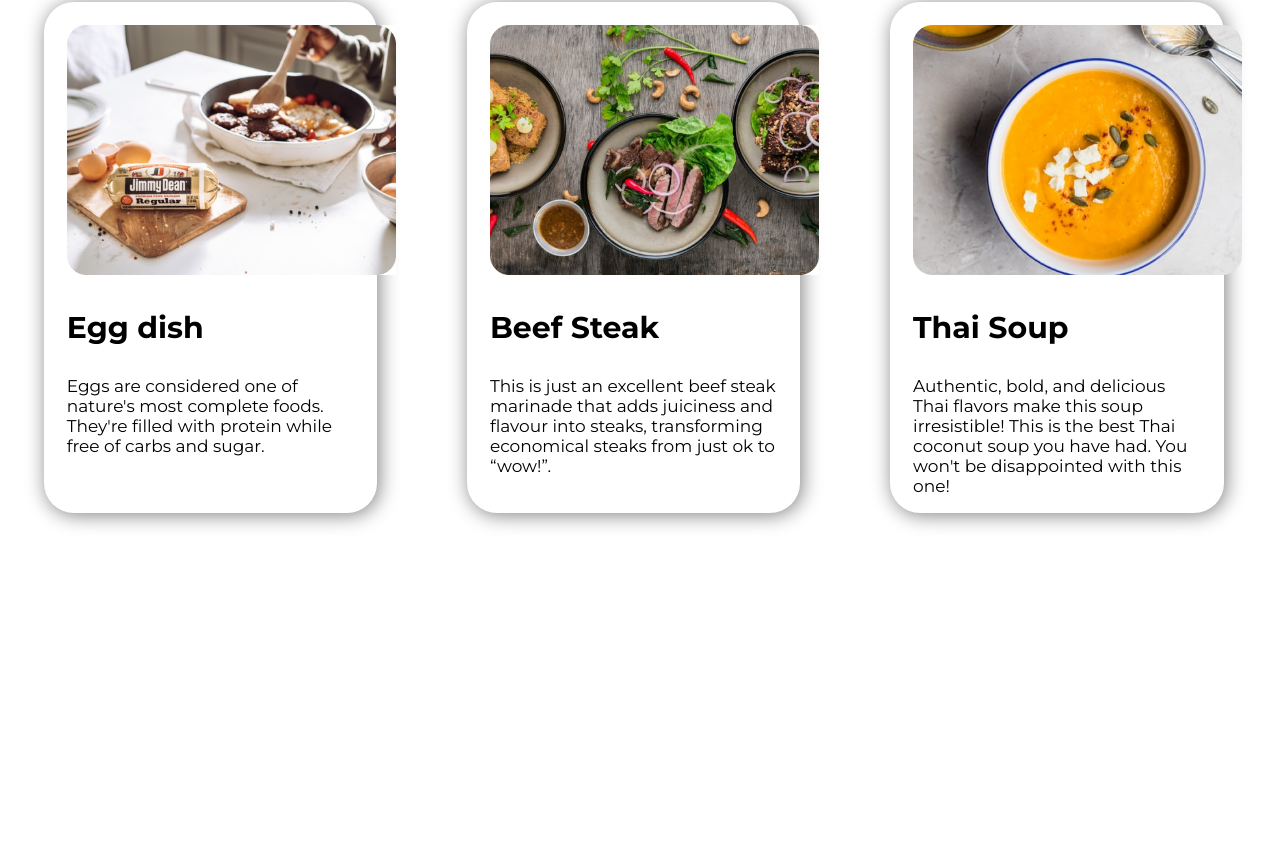
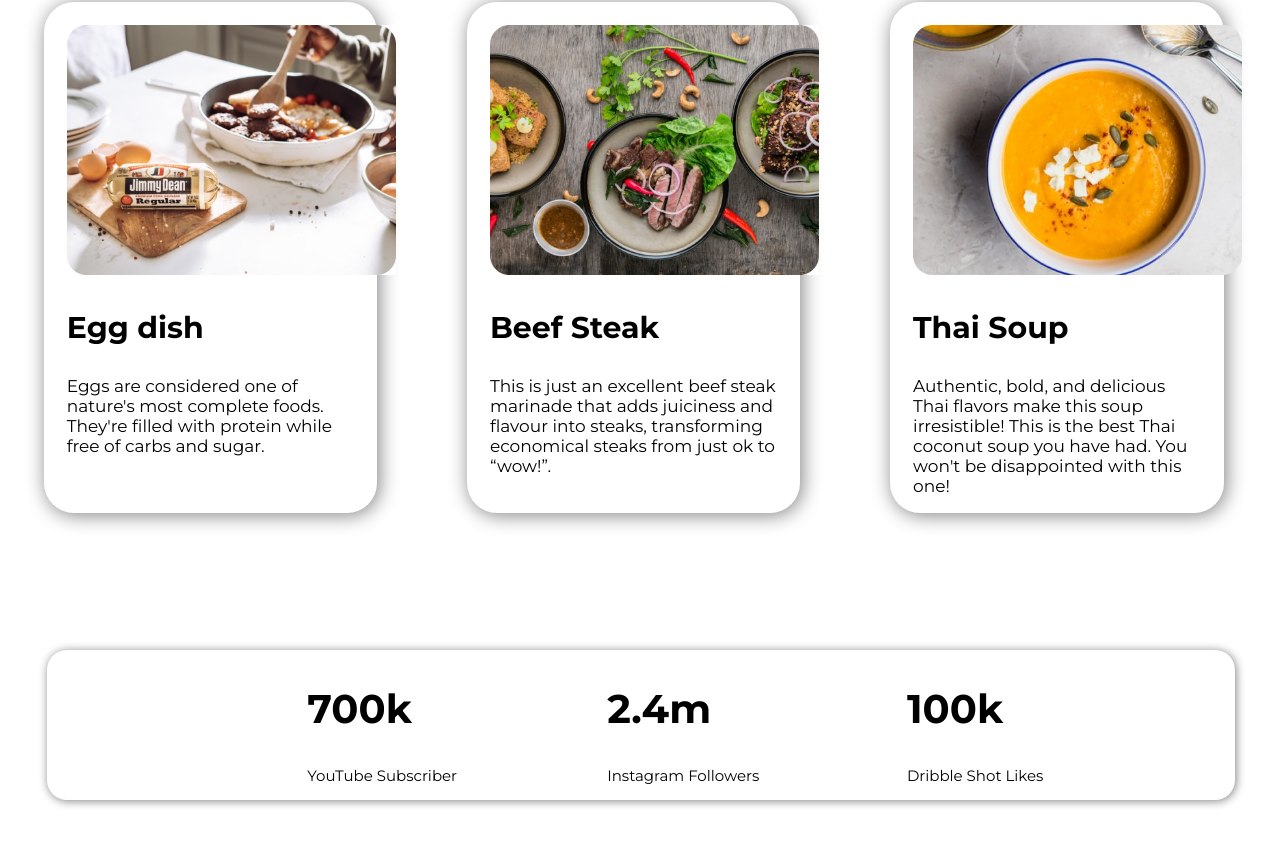
Before and after one commit to sagarmon/food-network, a plain HTML site: page index.html in a window 1280 px wide. Shown: the part 1793-2639 px from the top of the page. Before the commit the page ends 2363 px from the top, so only its background shows below. Drawn offline with Linux system fonts and the light colour scheme.

Commit message:
recipes corrected & social media counts added

```diff
--- a/index.html
+++ b/index.html
@@ -37,7 +37,7 @@
 
     <section>
         <div class="my-recipies gray-color">
-            <h2>My Recipies</h2>
+            <h2>My Recipes</h2>
             <p id="padding-left-right">Cooking at home is probably one of the best ways to improve your diet. My recipes will make you feel at home. It's all home-made and healthy for your body. Enjoy the meals!</p>
         </div>
 
@@ -63,5 +63,22 @@
             </div>
         </div>
     </section>
+
+    <section class="flexible-container social-media-container">
+        <div class="social-media-item">
+            <h2>700k</h2>
+            <p>YouTube Subscriber</p>
+        </div>
+
+        <div class="social-media-item">
+            <h2>2.4m</h2>
+            <p>Instagram Followers</p>
+        </div>
+
+        <div  class="social-media-item">
+            <h2>100k</h2>
+            <p>Dribble Shot Likes</p>
+        </div>
+    </section>
 </body>
 </html>
--- a/style.css
+++ b/style.css
@@ -83,6 +83,11 @@ section p {
   text-align: center;
 }
 
+.recipe-container {
+  display: flex;
+  margin-right: 130px;
+}
+
 .recipe-item {
   width: 25%;
   margin-top: 5%;
@@ -96,11 +101,6 @@ section p {
   box-shadow: 2px 2px 20px gray;
 }
 
-.recipe-container {
-  display: flex;
-  margin-right: 130px;
-}
-
 .recipe-container p {
   font-size: 17px;
 }
@@ -109,3 +109,21 @@ section p {
   width: 329px;
   height: 250px;
 }
+
+.social-media-container {
+  display: flex;
+  padding-left: 260px;
+  margin-left: 3.7%;
+  margin-right: 3.5%;
+  border-radius: 20px;
+  box-shadow: 1px 1px 10px gray;
+}
+
+.social-media-item {
+  width: 28%;
+  margin-right: 40px;
+}
+
+.social-media-item p {
+  font-size: 15px;
+}
```
